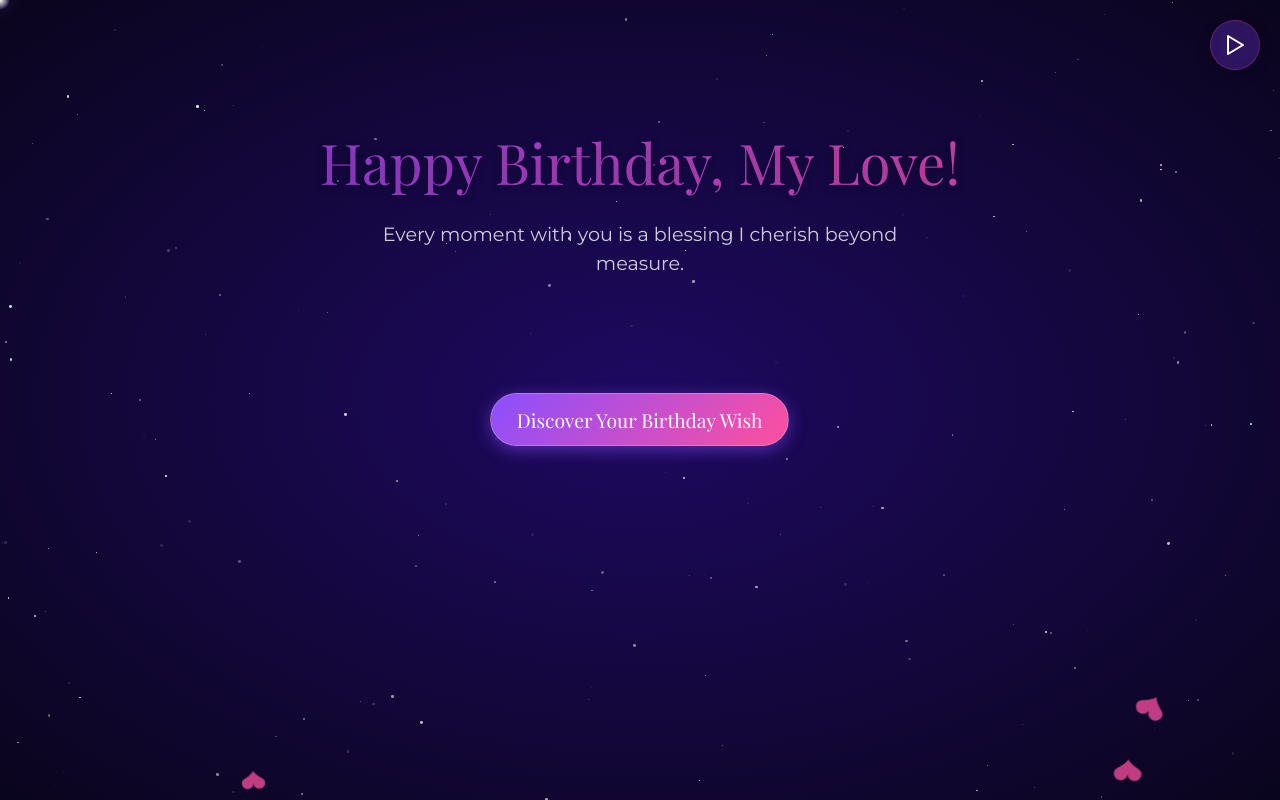
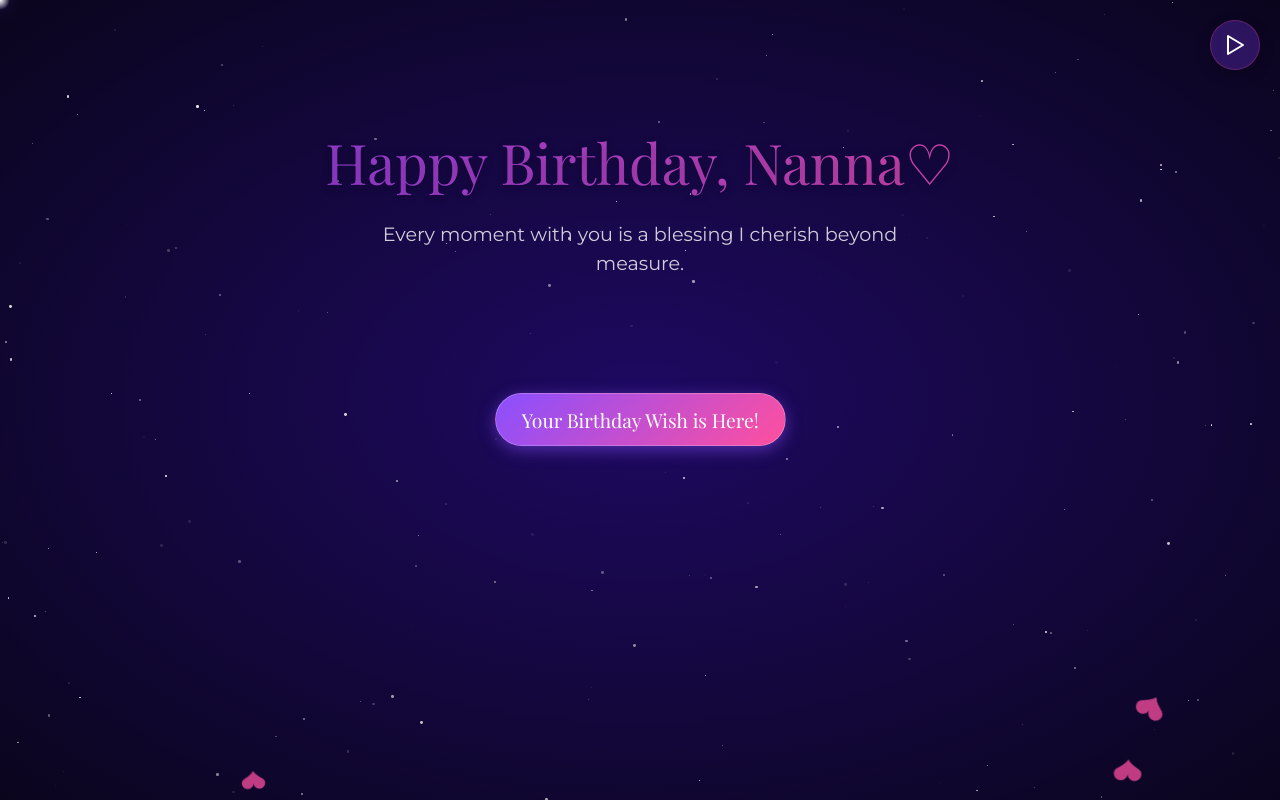
Before and after one commit to ar-pitha/May3verse, a website: page public/index.html in a window 1280 px wide. Drawn offline with nearby package versions, Linux system fonts and the light colour scheme; animation ran at ten frames a second.

Commit message:
Updated wish

```diff
--- a/public/index.html
+++ b/public/index.html
@@ -472,7 +472,7 @@
 
     <!-- Birthday Title -->
     <div class="birthday-title">
-      <h1>Happy Birthday, My Love!</h1>
+      <h1>Happy Birthday, Nanna♡</h1>
       <p>Every moment with you is a blessing I cherish beyond measure.</p>
     </div>
 
@@ -480,7 +480,7 @@
     <div id="floating-hearts"></div>
 
     <button id="open-wish" class="elegant-btn text-xl md:text-2xl font-medium">
-      Discover Your Birthday Wish
+      Your Birthday Wish is Here!
     </button>
   </section>
 
@@ -501,7 +501,7 @@
     <div id="slideshow">
       <div class="slide" style="background-image: url('./images/pic2.jpg');">
         <div class="slide-text">
-          <h2 class="text-3xl md:text-5xl mb-6">Happy Birthday, My Love..♡</h2>
+          <h2 class="text-3xl md:text-5xl mb-6">Happy Birthday, Nanna♡</h2>
           <p class="text-base md:text-lg">Today we celebrate the universe's greatest gift to me - you</p>
         </div>
       </div>
@@ -584,7 +584,7 @@
 
     <!-- Footer -->
     <footer class="text-center">
-      <p class="text-lg text-white opacity-80">Celebrating the man who said yes to forever</p>
+      <p class="text-lg text-white opacity-80">Celebrating the man who said yes to forever..💖</p>
     </footer>
   </section>
   <script>
```
